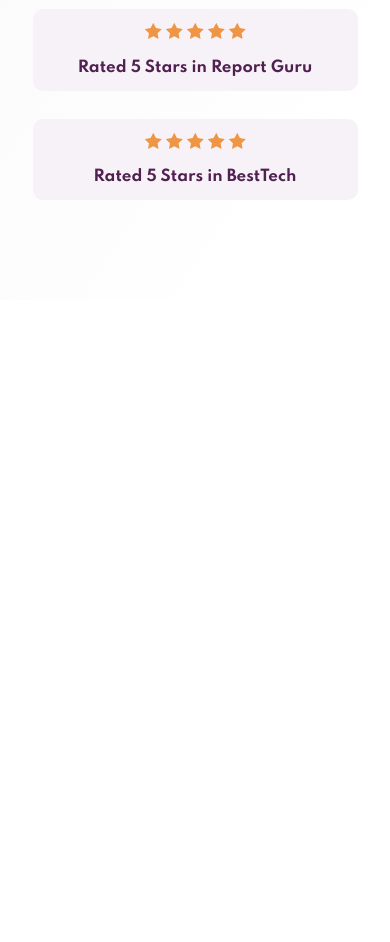
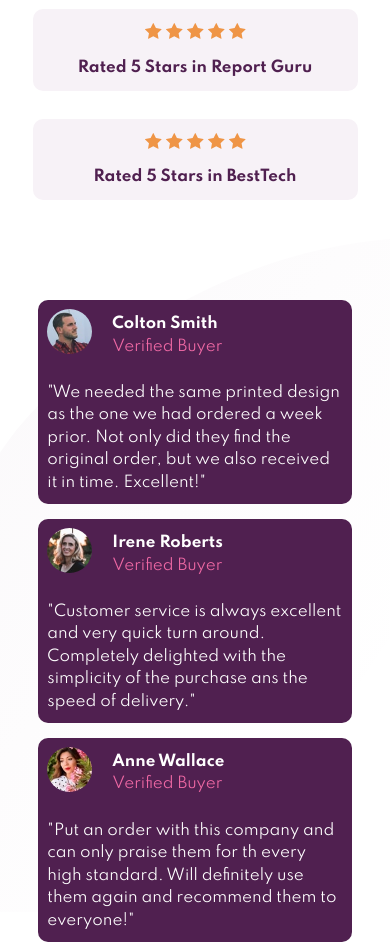
Before and after one commit to krishna-nayak/Social-Proof-Section-Master, a plain HTML site: page index.html in a window 390 px wide. Shown: the part 630-1572 px from the top of the page. Before the commit the page ends 930 px from the top, so only its background shows below. Drawn offline with Linux system fonts and the light colour scheme.

Commit message:
added #bottom-container

```diff
--- a/index.html
+++ b/index.html
@@ -8,6 +8,7 @@
 		<link rel="stylesheet" href="style.css" />
 	</head>
 	<body>
+		<!-- top-container -->
 		<section id="top-container">
 			<div class="grid-container">
 				<div class="heading">
@@ -60,55 +61,10 @@
 				</div>
 			</div>
 		</section>
-		<!-- <section id="top-container">
-			<div class="heading">
-				<div class="headline">
-					<h1>10,000+ of our users love our products.</h1>
-				</div>
-				<div class="text">
-					<p>
-						We only provide great products combined with excellent customer service. See what
-						our satisfied customers are saying about our services.
-					</p>
-				</div>
-			</div>
-			<div class="rating">
-				<div class="rated-customer-1 rating-box">
-					<div class="star">
-						<img src="images/icon-star.svg" alt="star" />
-						<img src="images/icon-star.svg" alt="star" />
-						<img src="images/icon-star.svg" alt="star" />
-						<img src="images/icon-star.svg" alt="star" />
-						<img src="images/icon-star.svg" alt="star" />
-					</div>
-					<p class="space-text">Rated 5 Stars in Reviews</p>
-				</div>
-				<div class="rated-customer-2 rating-box">
-					<div class="star">
-						<img src="images/icon-star.svg" alt="star" />
-						<img src="images/icon-star.svg" alt="star" />
-						<img src="images/icon-star.svg" alt="star" />
-						<img src="images/icon-star.svg" alt="star" />
-						<img src="images/icon-star.svg" alt="star" />
-					</div>
-					<p class="space-text">Rated 5 Stars in Report Guru</p>
-				</div>
-				<div class="rated-customer-3 rating-box">
-					<div class="star">
-						<img src="images/icon-star.svg" alt="star" />
-						<img src="images/icon-star.svg" alt="star" />
-						<img src="images/icon-star.svg" alt="star" />
-						<img src="images/icon-star.svg" alt="star" />
-						<img src="images/icon-star.svg" alt="star" />
-					</div>
-					<p class="space-text">Rated 5 Stars in BestTech</p>
-				</div>
-			</div>
-		</section> -->
 
 		<!-- bottom-container -->
-		<!--
-		<div class="bottom-container">
+		<section id="bottom-container">
+			<div class="grid-bottom-container">
 				<div class="customer-box customer-1">
 					<div class="user-info">
 						<div class="customer-image">
@@ -125,7 +81,8 @@
 					</div>
 					<div class="description">
 						<p>
-						"We needed the same printed design as the one we had ordered a week prior. Not only did they find the original order, but we also received it in time. Excellent!"
+							"We needed the same printed design as the one we had ordered a week prior. Not only did they find the original order, but we also received it in time.
+							Excellent!"
 						</p>
 					</div>
 				</div>
@@ -165,6 +122,7 @@
 						<p>"Put an order with this company and can only praise them for th every high standard. Will definitely use them again and recommend them to everyone!"</p>
 					</div>
 				</div>
-		</div> -->
+			</div>
+		</section>
 	</body>
 </html>
--- a/style.css
+++ b/style.css
@@ -84,6 +84,60 @@ p {
 	color: hsl(300, 43%, 22%);
 }
 
+.grid-bottom-container {
+	display: grid;
+	grid-template-columns: 1fr 3fr 3fr 3fr 1fr;
+	grid-auto-rows: auto;
+	column-gap: 1%;
+}
+
+/* bottom-container */
+#bottom-container {
+	color: hsl(0, 0%, 100%);
+	line-height: 1.5;
+}
+
+.customer-1 {
+	grid-column: 2;
+}
+.customer-2 {
+	position: relative;
+	top: 15px;
+}
+.customer-3 {
+	position: relative;
+	top: 30px;
+}
+
+.customer-box {
+	padding: 3% 3%;
+	border-radius: 10px;
+	background-color: hsl(300, 43%, 22%);
+}
+.user-info {
+	display: flex;
+	align-items: center;
+}
+[alt="customer-image"] {
+	width: 45px;
+	border-radius: 100px;
+}
+.customer {
+	margin-left: 20px;
+}
+.name {
+	font-weight: 700;
+}
+.verifey {
+	font-weight: 400;
+	color: hsl(333, 80%, 67%);
+}
+.description {
+	margin-top: 20px;
+}
+
+/* @media Responsive */
+
 @media screen and (max-width: 800px) {
 	.rating-box {
 		flex-direction: column;
@@ -120,60 +174,13 @@ p {
 		line-height: 25px;
 	}
 
-	/* Need to perfect 450px layout  */
-	/* .rating-box * {
-		margin: 2% 0;
-	} */
+	.customer-1 {
+		grid-column: 2 / span 3;
+	}
+	.customer-2 {
+		grid-column: 2 / span 3;
+	}
+	.customer-3 {
+		grid-column: 2 / span 3;
+	}
 }
-
-/*
-.rating-box p {
-	font-weight: 700;
-	font-size: 15px;
-	color: hsl(300, 43%, 22%);
-}
- */
-
-/* bottom-container */
-/* .bottom-container {
-	display: flex;
-	width: 92%;
-	margin: 0 auto;
-	justify-content: space-between;
-	color: hsl(0, 0%, 100%);
-}
-.customer-box {
-	margin: 0 1%;
-	padding: 3% 3%;
-	border-radius: 10px;
-	background-color: hsl(300, 43%, 22%);
-}
-.user-info {
-	display: flex;
-	align-items: center;
-}
-[alt="customer-image"] {
-	width: 45px;
-	border-radius: 100px;
-}
-.customer {
-	margin-left: 20px;
-}
-.name {
-	font-weight: 700;
-}
-.verifey {
-	font-weight: 400;
-	color: hsl(333, 80%, 67%);
-}
-.description {
-	margin-top: 20px;
-}
-.customer-2 {
-	position: relative;
-	top: 15px;
-}
-.customer-3 {
-	position: relative;
-	top: 30px;
-} */
```
Lines whose indentation alone changed are shown as unchanged.
